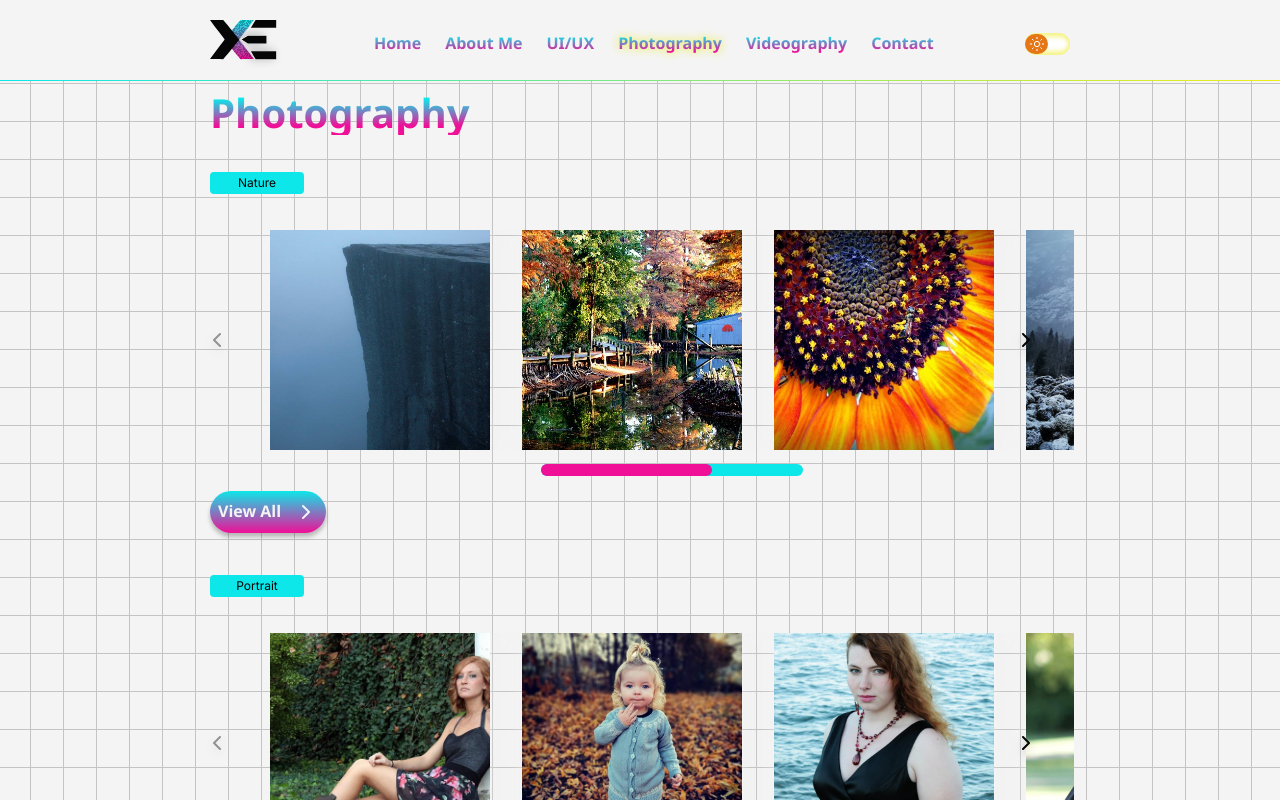
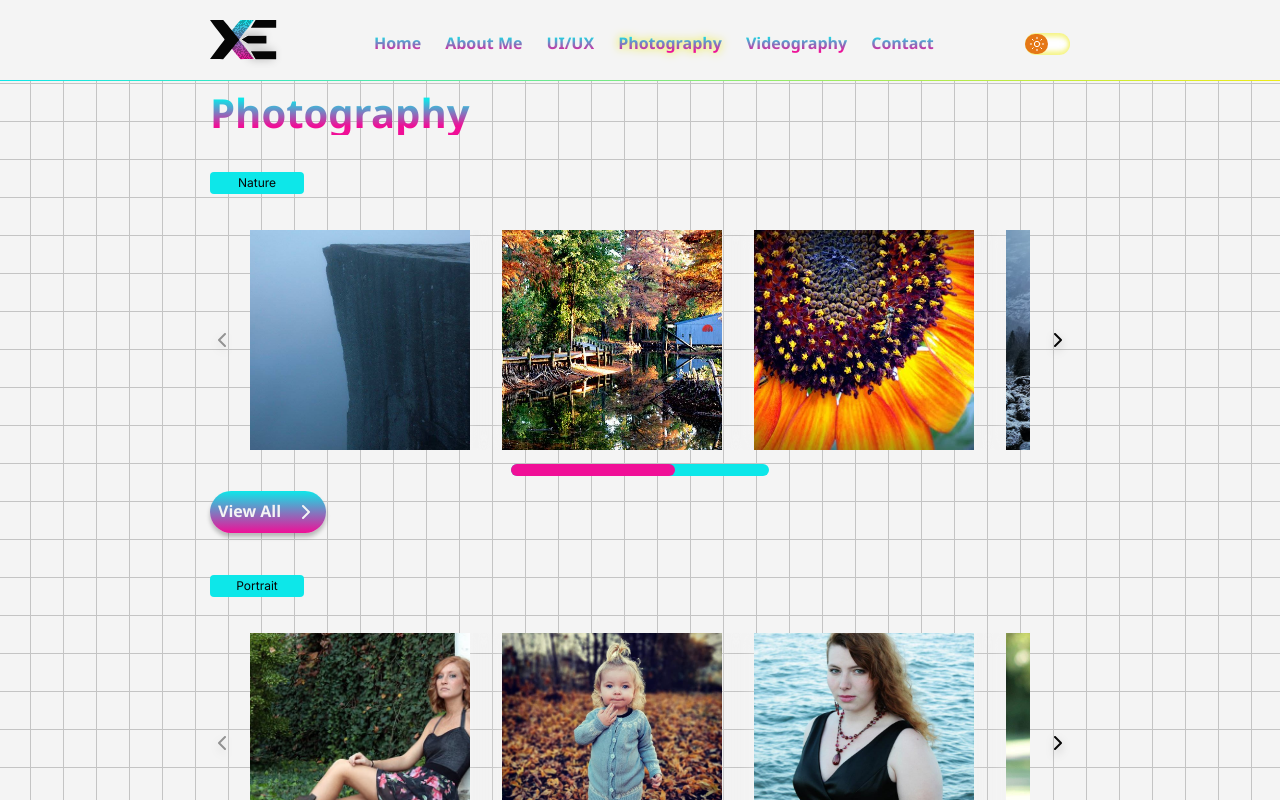
Before and after one commit to duct-tape-deployments/devin-portfolio, a React (Vite) app: page /photography in a window 1280 px wide. Shown: the top 800 px of the page. Built offline with nearby package versions, Linux system fonts and the light colour scheme; a web font is replaced by a local one.

Commit message:
fix(photography): align carousel to the grid and move chevrons beside the row from md

```diff
--- a/src/components/photography/PhotoCarousel.tsx
+++ b/src/components/photography/PhotoCarousel.tsx
@@ -13,7 +13,8 @@ type PhotoCarouselProps = {
 };
 
 const THUMB_MIN_WIDTH_PERCENT = (11.05 / 30.11) * 100;
-const chevronClasses = 'icon-button absolute top-1/2 -translate-y-1/2';
+const chevronClasses =
+  'icon-button shrink-0 max-md:absolute max-md:top-1/2 max-md:-translate-y-1/2';
 
 export function PhotoCarousel({
   images,
@@ -28,15 +29,15 @@ export function PhotoCarousel({
   });
 
   return (
-    <div className="-ml-1.25 -mr-1">
-      <div className="relative">
+    <div>
+      <div className="relative md:flex md:items-center md:gap-4">
         <button
           type="button"
           onClick={() => scrollByItem(-1)}
           aria-label={previousLabel}
           aria-controls={rowId}
           aria-disabled={atStart}
-          className={`${chevronClasses} left-0`}
+          className={`${chevronClasses} max-md:left-0`}
         >
           <ChevronLeft aria-hidden="true" />
         </button>
@@ -47,7 +48,7 @@ export function PhotoCarousel({
           role="list"
           tabIndex={0}
           aria-label={label}
-          className="ml-[7.46%] flex snap-x snap-mandatory gap-8 overflow-x-auto scrollbar-none focus-visible:outline-2 focus-visible:outline-offset-2 focus-visible:outline-focus"
+          className="flex snap-x snap-mandatory gap-8 overflow-x-auto scrollbar-none max-md:ml-[7.46%] md:min-w-0 md:flex-1 focus-visible:outline-2 focus-visible:outline-offset-2 focus-visible:outline-focus"
         >
           {images.map((image, index) => {
             const eager = priority && index === 0;
@@ -75,13 +76,16 @@ export function PhotoCarousel({
           aria-label={nextLabel}
           aria-controls={rowId}
           aria-disabled={atEnd}
-          className={`${chevronClasses} right-[4.14%]`}
+          className={`${chevronClasses} max-md:right-[4.14%]`}
         >
           <ChevronRight aria-hidden="true" />
         </button>
       </div>
 
-      <ScrollProgress thumbRef={thumbRef} className="mt-3.5 ml-[38.67%] w-[30.11%]" />
+      <ScrollProgress
+        thumbRef={thumbRef}
+        className="mt-3.5 w-[30.11%] max-md:ml-[38.67%] md:mx-auto"
+      />
     </div>
   );
 }
```
